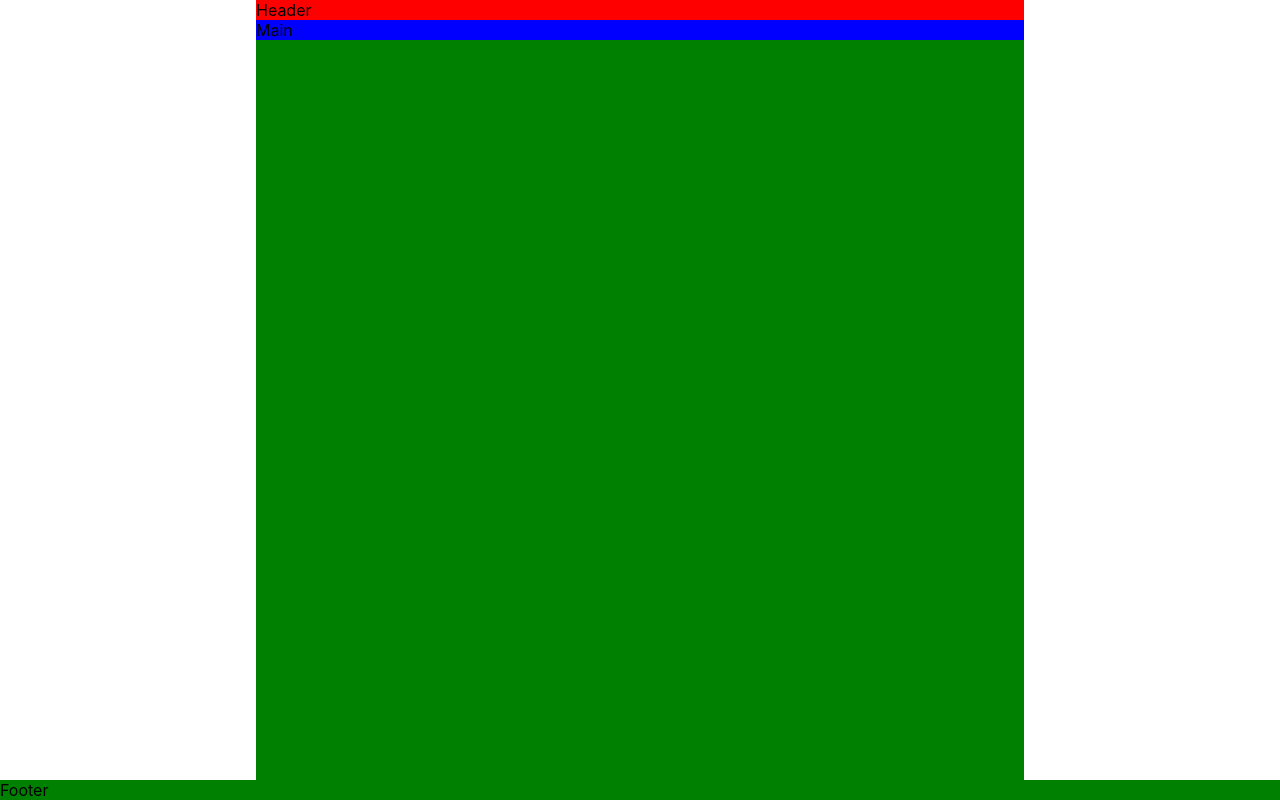
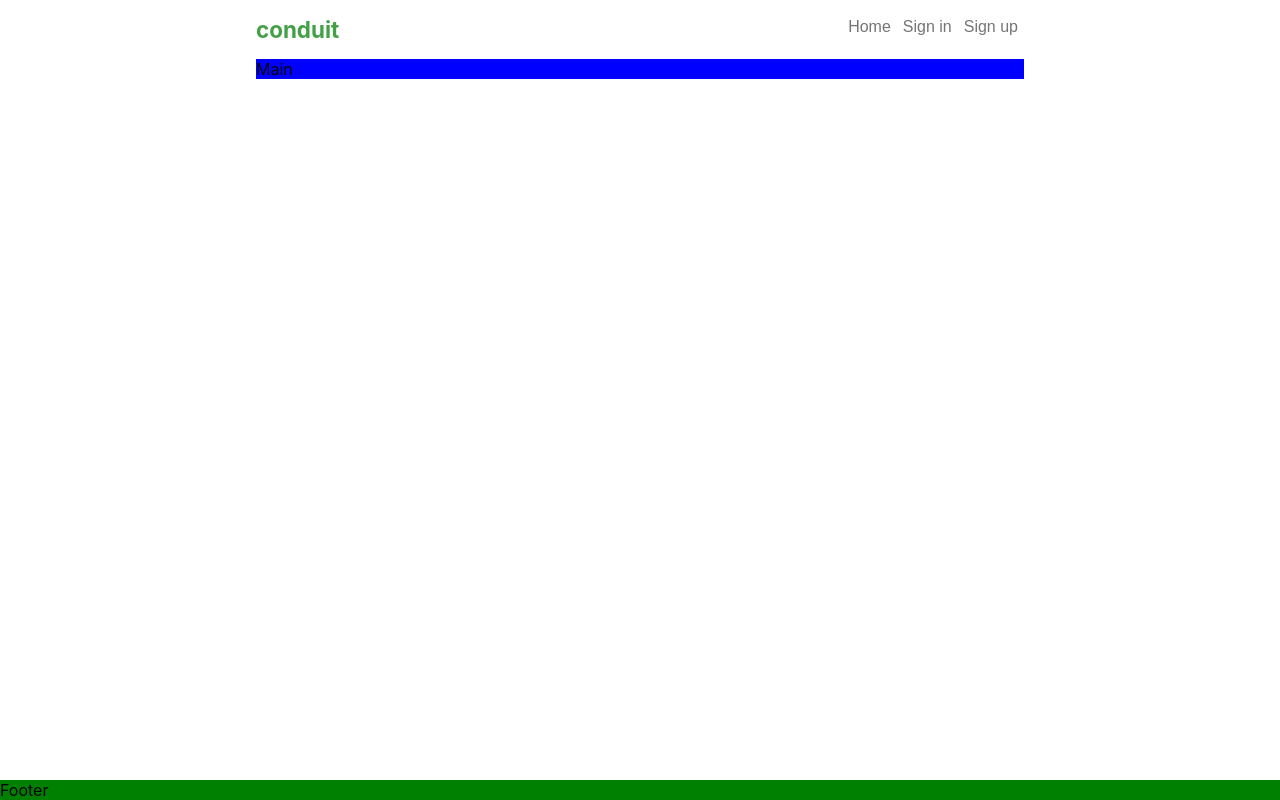
Before and after one commit to alexander-zevin/realworld, a React (Create React App) app: page / in a window 1280 px wide. Built offline with nearby package versions, Linux system fonts and the light colour scheme.

Commit message:
add footer

```diff
--- a/package.json
+++ b/package.json
@@ -3,6 +3,7 @@
   "version": "0.1.0",
   "private": true,
   "dependencies": {
+    "@material-ui/core": "^4.10.1",
     "@testing-library/jest-dom": "^4.2.4",
     "@testing-library/react": "^9.5.0",
     "@testing-library/user-event": "^7.2.1",
--- a/src/AppStyles.ts
+++ b/src/AppStyles.ts
@@ -10,6 +10,5 @@ export const AppRoot = styled.div`
 
 export const CentralBox = styled.div`
 	width: 60%;
-	background-color: green;
 	flex-grow: 1;
 `;
--- a/src/components/Header/Header.tsx
+++ b/src/components/Header/Header.tsx
@@ -1,10 +1,15 @@
 import React from 'react'
-import {HeaderRoot} from "./HeaderStyles";
+import {HeaderRoot, NavBtn, Navigation, Title} from "./HeaderStyles";
 
 const Header = () => {
   return (
     <HeaderRoot>
-      Header
+        <Title>conduit</Title>
+        <Navigation>
+            <NavBtn>Home</NavBtn>
+            <NavBtn>Sign in</NavBtn>
+            <NavBtn>Sign up </NavBtn>
+        </Navigation>
     </HeaderRoot>
   )
 }
--- a/src/components/Header/HeaderStyles.ts
+++ b/src/components/Header/HeaderStyles.ts
@@ -1,5 +1,28 @@
 import styled from "styled-components";
 
 export const HeaderRoot = styled.header`
-	background-color: red;
+	padding: 16px 0;
+	display: flex;
+	justify-content: space-between;
 `;
+
+export const Title = styled.span`
+	font-size: 1.4em;
+	font-weight: bold;
+	color: #43a047;
+`;
+
+export const Navigation = styled.nav`
+
+`;
+
+export const NavBtn = styled.button`
+	background-color: transparent;
+	border: none;
+	outline: none;
+	font-size: 1em;
+	color: #757575;
+	&:hover {
+		color: #212121;
+	}
+`;
```
Also changed, not shown: 1 other file (tests, documents, lock files or other folders).
